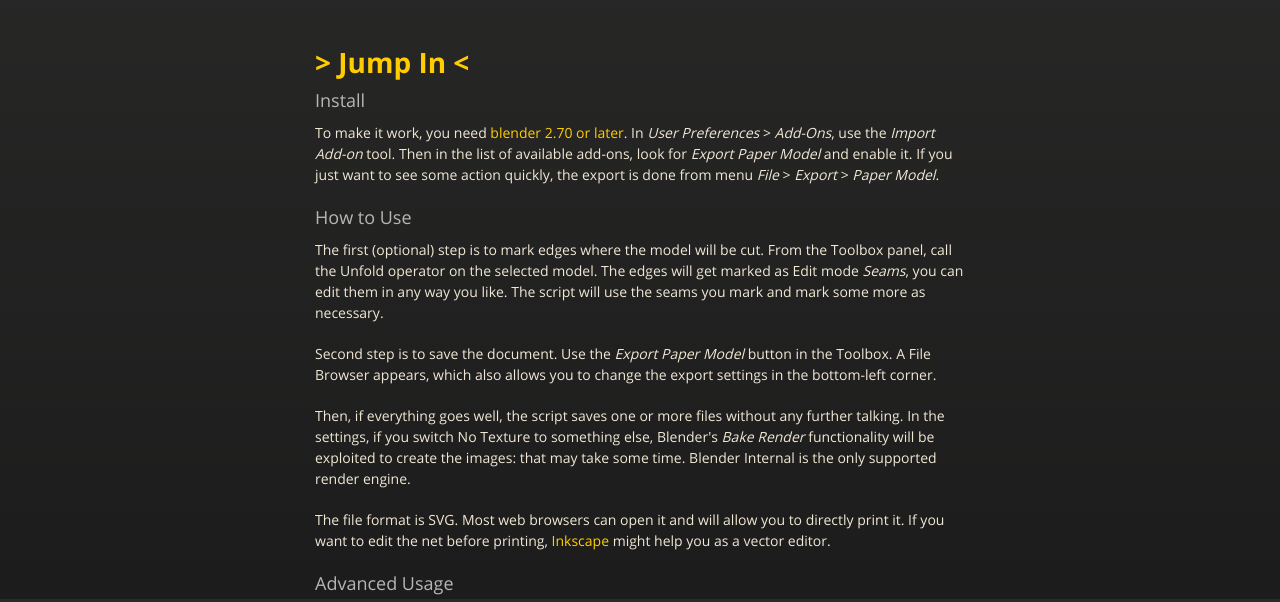
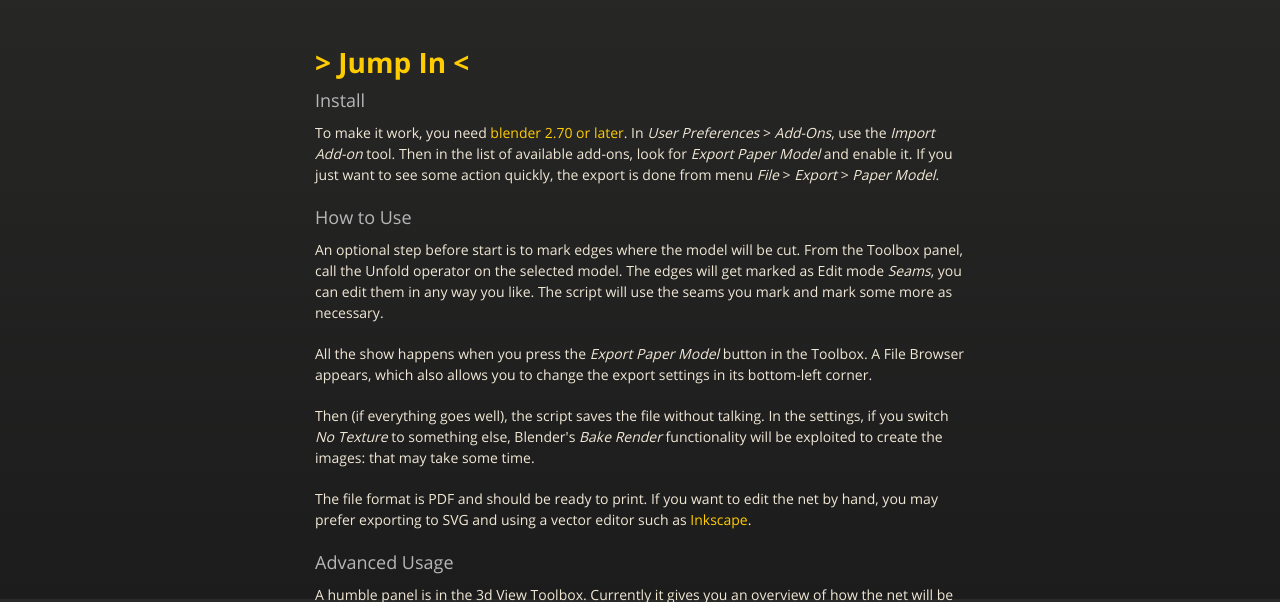
Before and after one commit to addam/Export-Paper-Model-from-Blender, a plain HTML site: page index.html in a window 1280 px wide. Shown: the part 201-803 px from the top of the page. Drawn offline with nearby package versions, Linux system fonts and the light colour scheme.

Commit message:
Updated information about the script

```diff
--- a/index.html
+++ b/index.html
@@ -46,13 +46,13 @@
 <h3>
 <a id="how-to-use" class="anchor" href="#how-to-use" aria-hidden="true"><span class="octicon octicon-link"></span></a>How to Use</h3>
 
-<p>The first (optional) step is to mark edges where the model will be cut. From the Toolbox panel, call the Unfold operator on the selected model. The edges will get marked as Edit mode <em>Seams</em>, you can edit them in any way you like. The script will use the seams you mark and mark some more as necessary.</p>
+<p>An optional step before start is to mark edges where the model will be cut. From the Toolbox panel, call the Unfold operator on the selected model. The edges will get marked as Edit mode <em>Seams</em>, you can edit them in any way you like. The script will use the seams you mark and mark some more as necessary.</p>
 
-<p>Second step is to save the document. Use the <em>Export Paper Model</em> button in the Toolbox. A File Browser appears, which also allows you to change the export settings in the bottom-left corner.</p>
+<p>All the show happens when you press the <em>Export Paper Model</em> button in the Toolbox. A File Browser appears, which also allows you to change the export settings in its bottom-left corner.</p>
 
-<p>Then, if everything goes well, the script saves one or more files without any further talking. In the settings, if you switch No Texture to something else, Blender's <em>Bake Render</em> functionality will be exploited to create the images: that may take some time. Blender Internal is the only supported render engine.</p>
+<p>Then (if everything goes well), the script saves the file without talking. In the settings, if you switch <em>No Texture</em> to something else, Blender's <em>Bake Render</em> functionality will be exploited to create the images: that may take some time.</p>
 
-<p>The file format is SVG. Most web browsers can open it and will allow you to directly print it. If you want to edit the net before printing, <a href="http://inkscape.org">Inkscape</a> might help you as a vector editor.</p>
+<p>The file format is PDF and should be ready to print. If you want to edit the net by hand, you may prefer exporting to SVG and using a vector editor such as <a href="http://inkscape.org">Inkscape</a>.</p>
 
 <h3>
 <a id="advanced-usage" class="anchor" href="#advanced-usage" aria-hidden="true"><span class="octicon octicon-link"></span></a>Advanced Usage</h3>
```
